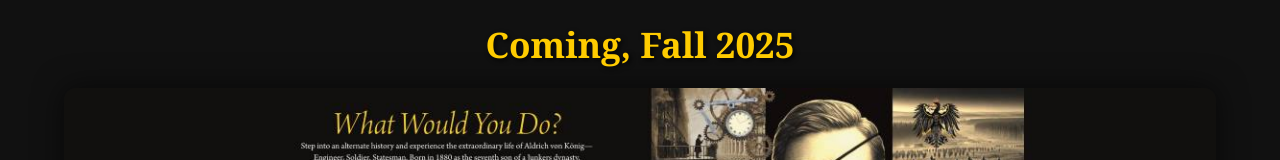
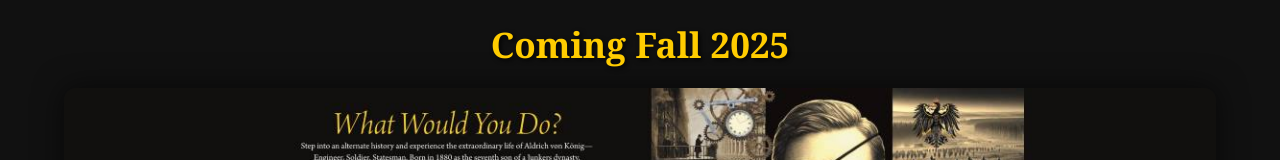
Before and after one commit to ThomButlerAnderson/vonK-nig-suniverse, a plain HTML site: page index.html in a window 1280 px wide. Shown: the top 160 px of the page. Drawn offline with Linux system fonts and the light colour scheme.

Commit message:
Update index.html

```diff
--- a/index.html
+++ b/index.html
@@ -6,7 +6,7 @@
   <link rel="stylesheet" href="style.css" />
 </head>
 <body>
-  <h1 class="announcement">Coming, Fall 2025</h1>
+  <h1 class="announcement">Coming Fall 2025</h1>
   <div class="image-container">
     <img src="von_konigs_war_cover.jpg" alt="Von König's War Cover" class="cover-only" />
   </div>
```
